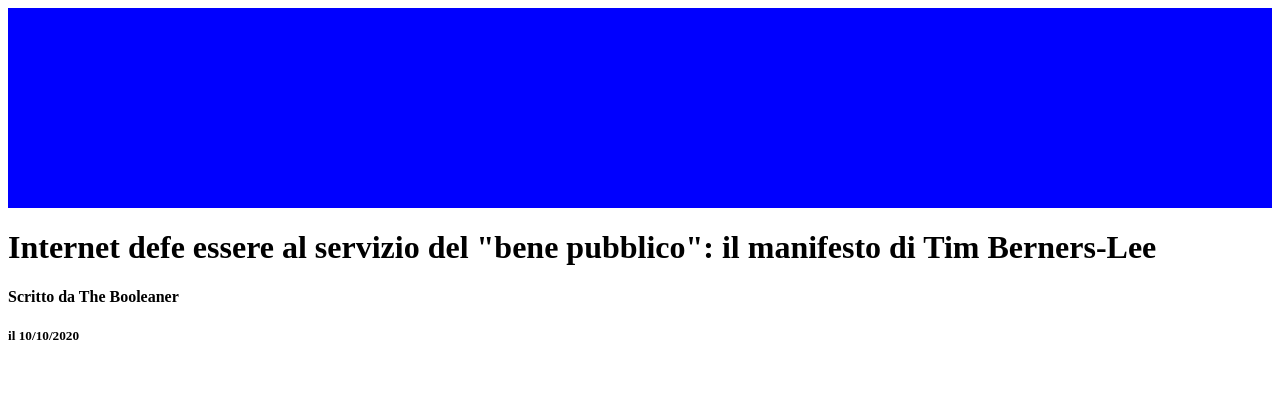
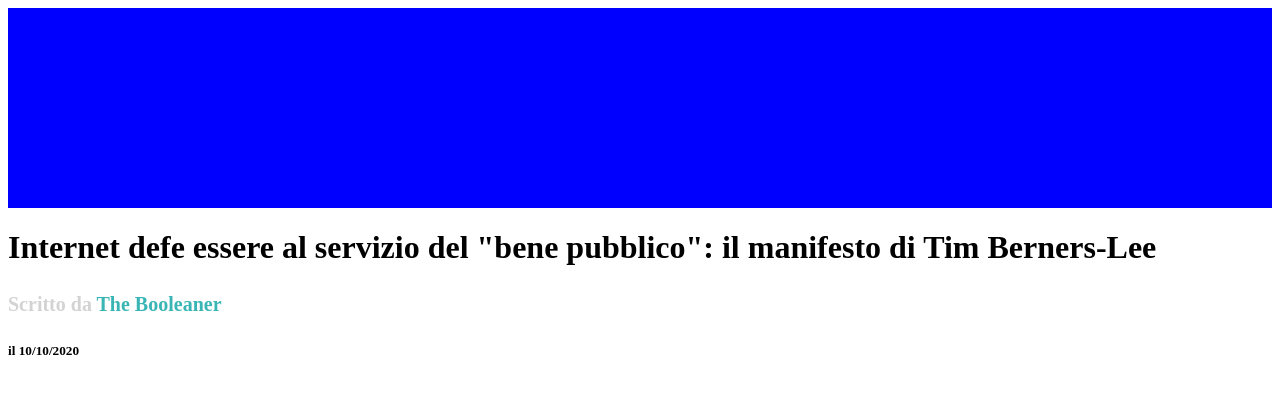
Before and after one commit to SimoneBonvecchio84/-html-css-booleaner, a plain HTML site: page index.html in a window 1280 px wide. Drawn offline with Linux system fonts and the light colour scheme.

Commit message:
feat : selector tag h4 and class sub-title-color

```diff
--- a/css/style.css
+++ b/css/style.css
@@ -5,3 +5,12 @@
     background-image: url(../img/pattern.png);
     background-color: blue;
 }
+
+h4 {
+    color: lightgray;
+    font-size: 20px;
+}
+
+.Sub-title-blue{
+    color: rgb(57, 181, 181);
+}
```
